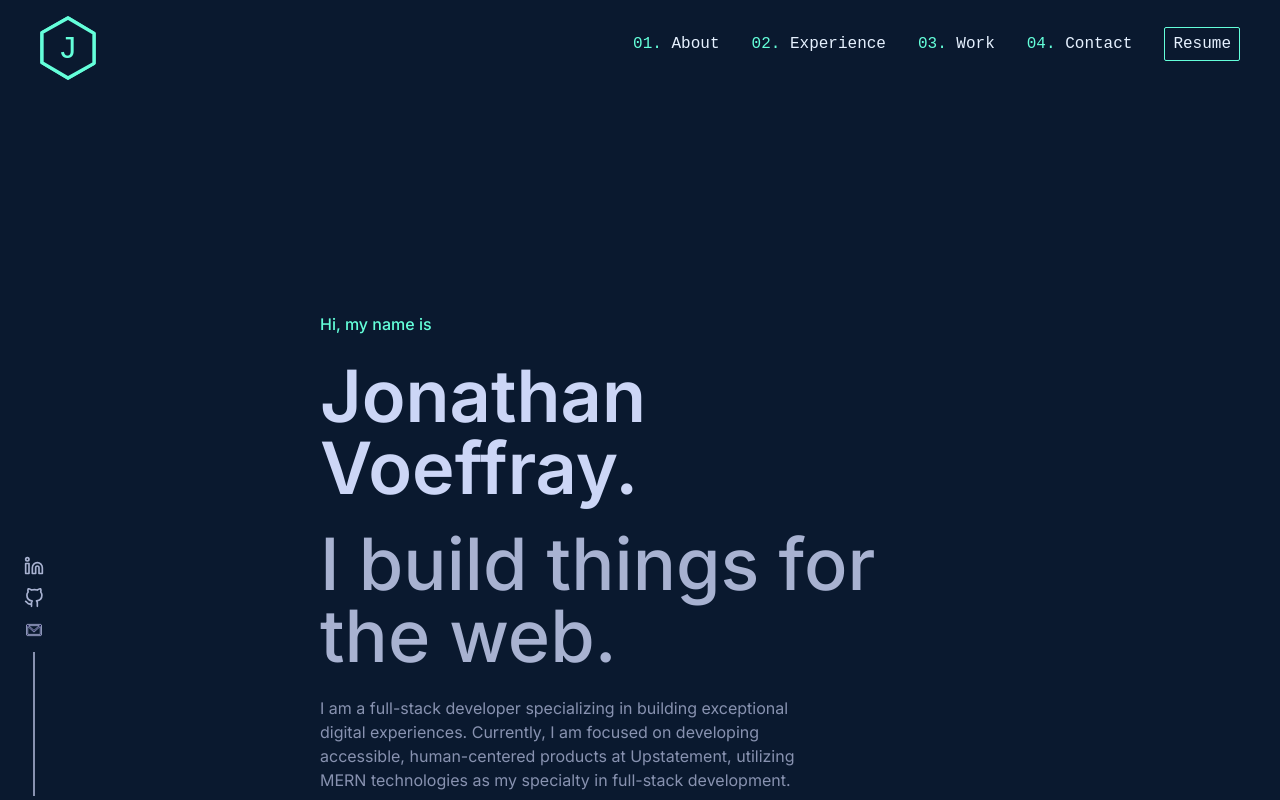
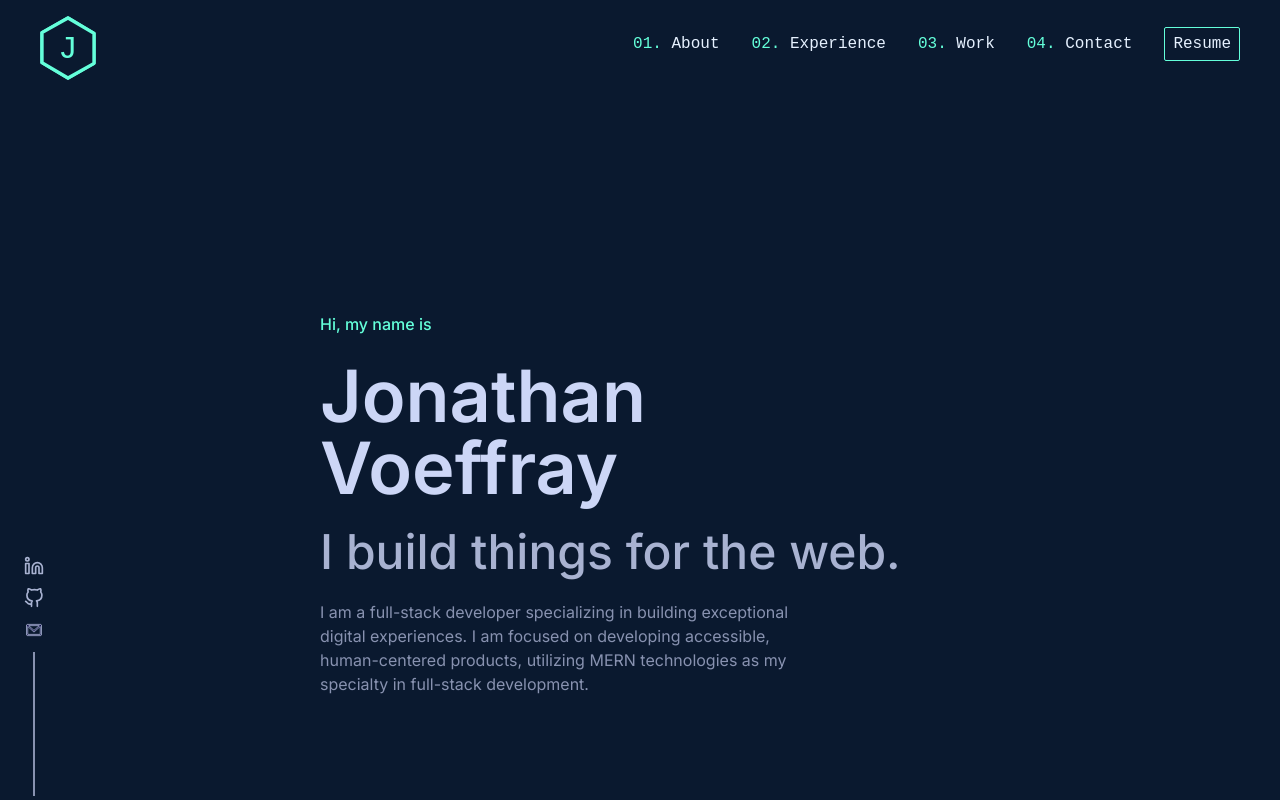
Before and after one commit to Jonavoe/portfolio, a React (Vite) app: page / in a window 1280 px wide. Shown: the top 800 px of the page. Built offline with nearby package versions, Linux system fonts and the light colour scheme; a web font is replaced by a local one.

Commit message:
Update Hero.tsx

```diff
--- a/src/components/Hero.tsx
+++ b/src/components/Hero.tsx
@@ -1,21 +1,25 @@
 import React from 'react'
 
-export default function Hero() {
+export default function Hero({ es }) {
     return (
         <div id='hero' className='flex justify-center my-20 md:my-60'>
             <div className='w-3/4 md:w-3/6'>
                 <div className='flex flex-col gap-2 md:gap-6'>
                     <p className='text-[--green]   font-medium'>
-                        Hi, my name is
+                        {es ? "Hola, mi nombre es" : "Hi, my name is"}
                     </p>
                     <h1 className='text-[--lightest-slate] text-2xl md:text-7xl  font-semibold'>
-                        Jonathan Voeffray.
+                        Jonathan Voeffray
                     </h1>
-                    <h2 className='text-[--light-slate] text-2xl md:text-7xl font-medium'>
-                        I build things for the web.
+                    <h2 className='text-[--light-slate] text-2xl md:text-5xl font-medium'>
+                        {es ? "Diseño y desarrollo para la web." : "I build things for the web."}
                     </h2>
                     <p className='w-3/4 text-[--slate]'>
-                        I am a full-stack developer specializing in building exceptional digital experiences. Currently, I am focused on developing accessible, human-centered products at Upstatement, utilizing MERN technologies as my specialty in full-stack development.
+
+                        {es ? "Soy un desarrollador full-stack especializado en crear experiencias digitales excepcionales. Me enfoco en desarrollar productos accesibles y centrados en el usuario, utilizando tecnologías MERN como mi especialidad en desarrollo full-stack." : "I am a full-stack developer specializing in building exceptional digital experiences. I am focused on developing accessible, human-centered products, utilizing MERN technologies as my specialty in full-stack development."}
+
+
+
                     </p>
                 </div>
             </div>
```
